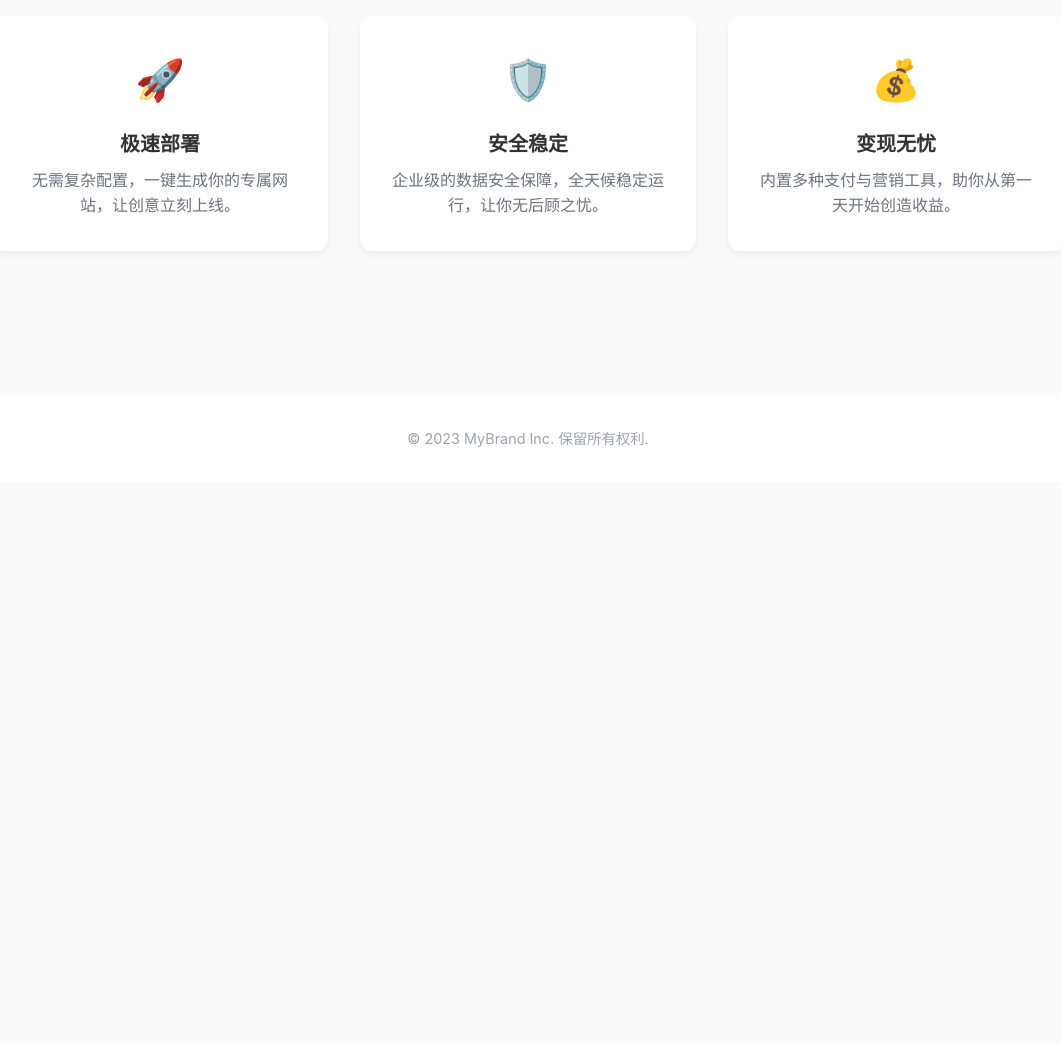
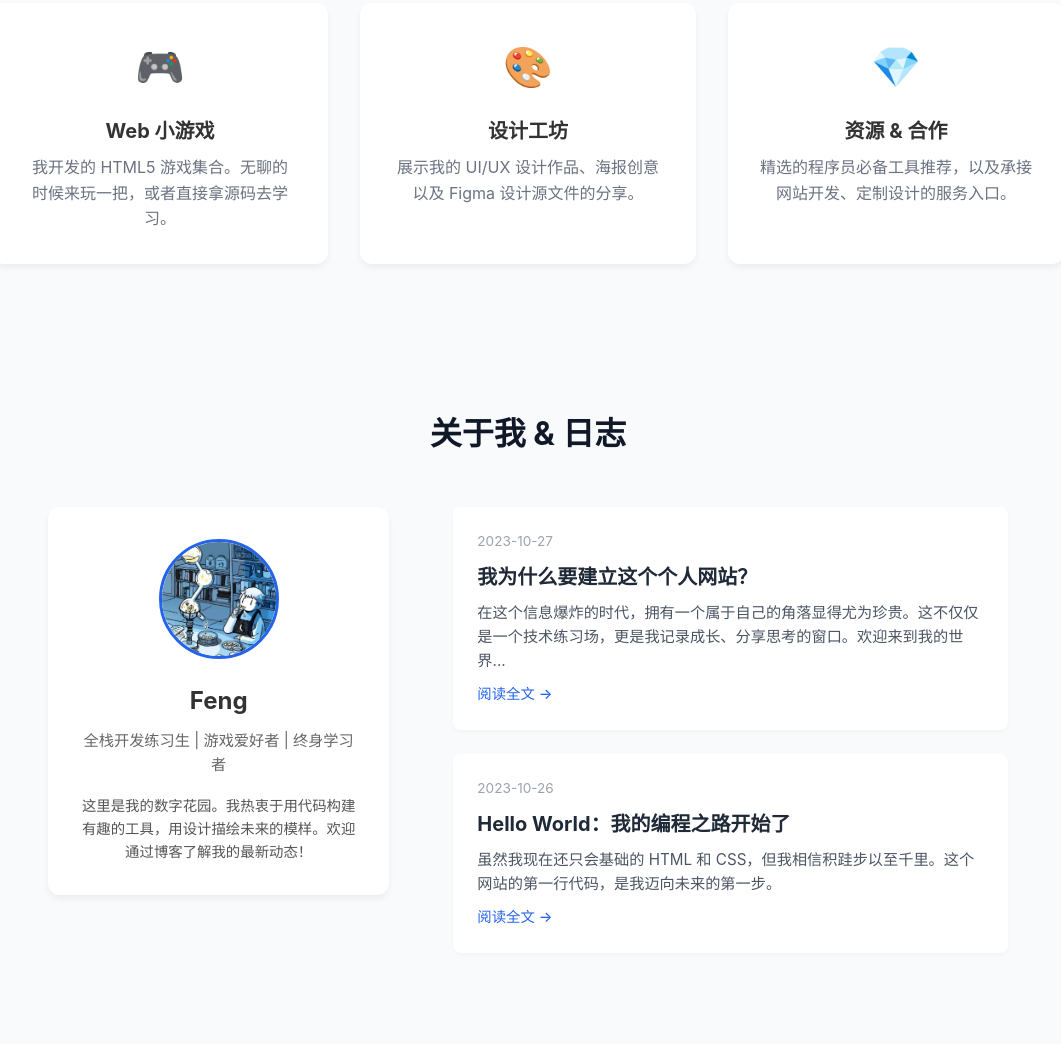
Before and after one commit to fengt8291-lab/my-first-web, a plain HTML site: page index.html in a window 1280 px wide. Shown: the part 644-1688 px from the top of the page, without its empty margins (112-1173 px from the left). Before the commit the page ends 1126 px from the top, so only its background shows below. Drawn offline with Linux system fonts and the light colour scheme; files whose address does not match are found by name.

Commit message:
add blog and avatar

```diff
--- a/index.html
+++ b/index.html
@@ -38,43 +38,114 @@
             h1 { font-size: 2rem; }
             header { padding: 4rem 20px; }
         }
+
+        /* --- 博客板块样式 --- */
+        .container { max-width: 1000px; margin: 0 auto; padding: 4rem 20px; }
+        .section-title { text-align: center; font-size: 2rem; margin-bottom: 3rem; color: #111827; }
+
+        /* 关于我 & 博客的左右布局 */
+        .about-blog-wrapper { display: flex; gap: 4rem; align-items: flex-start; }
+        .profile-card { flex: 1; text-align: center; background: white; padding: 2rem; border-radius: 12px; box-shadow: 0 4px 6px rgba(0,0,0,0.05); }
+        .avatar { width: 120px; height: 120px; border-radius: 50%; margin-bottom: 1rem; object-fit: cover; border: 3px solid #2563eb; }
+        .profile-name { font-size: 1.5rem; font-weight: bold; margin-bottom: 0.5rem; }
+        .profile-bio { color: #666; font-size: 0.95rem; margin-bottom: 1rem; }
+
+        /* 博客文章列表 */
+        .blog-section { flex: 2; }
+        .post-item { background: white; padding: 1.5rem; border-radius: 8px; margin-bottom: 1.5rem; box-shadow: 0 2px 4px rgba(0,0,0,0.03); transition: transform 0.2s; }
+        .post-item:hover { transform: translateX(5px); }
+        .post-date { font-size: 0.85rem; color: #9ca3af; margin-bottom: 0.5rem; display: block; }
+        .post-title { font-size: 1.25rem; margin-bottom: 0.5rem; color: #1f2937; }
+        .post-excerpt { color: #4b5563; font-size: 0.95rem; line-height: 1.6; }
+        .read-more { color: #2563eb; text-decoration: none; font-weight: 500; font-size: 0.9rem; display: inline-block; margin-top: 0.5rem; }
+        .read-more:hover { text-decoration: underline; }
+
+        /* 手机端适配：变成上下排列 */
+        @media (max-width: 768px) {
+            .about-blog-wrapper { flex-direction: column; }
+        }
+
+
     </style>
 </head>
 <body>
 
     <!-- 顶部导航 -->
     <nav>
-        <div class="logo">MyBrand</div>
         <div class="nav-links">
-            <a href="#">首页</a>
-            <a href="#">功能</a>
-            <a href="#">关于</a>
+            <a href="#home">首页</a>
+            <a href="#games">游戏</a>
+            <a href="#designs">设计</a>
+            <a href="#blog">日志</a>
         </div>
     </nav>
 
     <!-- 核心标题区 -->
     <header>
-        <h1>把你的想法<br>变成现实的产品</h1>
-        <p class="subtitle">我们提供最简单、最高效的工具，帮助你快速搭建属于你的数字资产，开始你的盈利之旅。</p>
+        <h1>代码 & 设计<br>创造无限可能</h1>
+        <p class="subtitle">欢迎来到我的数字花园。这里收录我的小游戏、UI设计作品以及编程路上的思考。</p>
         <a href="#" class="cta-button">立即开始 - 免费试用</a>
     </header>
 
     <!-- 特性卡片区 -->
     <section class="features">
         <div class="feature-card">
-            <div class="icon">🚀</div>
-            <div class="feature-title">极速部署</div>
-            <div class="feature-desc">无需复杂配置，一键生成你的专属网站，让创意立刻上线。</div>
+            <div class="icon">🎮</div>
+            <div class="feature-title">Web 小游戏</div>
+            <div class="feature-desc">我开发的 HTML5 游戏集合。无聊的时候来玩一把，或者直接拿源码去学习。</div>
         </div>
         <div class="feature-card">
-            <div class="icon">🛡️</div>
-            <div class="feature-title">安全稳定</div>
-            <div class="feature-desc">企业级的数据安全保障，全天候稳定运行，让你无后顾之忧。</div>
+            <div class="icon">🎨</div>
+            <div class="feature-title">设计工坊</div>
+            <div class="feature-desc">展示我的 UI/UX 设计作品、海报创意以及 Figma 设计源文件的分享。</div>
         </div>
         <div class="feature-card">
-            <div class="icon">💰</div>
-            <div class="feature-title">变现无忧</div>
-            <div class="feature-desc">内置多种支付与营销工具，助你从第一天开始创造收益。</div>
+            <div class="icon">💎</div>
+            <div class="feature-title">资源 & 合作</div>
+            <div class="feature-desc">精选的程序员必备工具推荐，以及承接网站开发、定制设计的服务入口。</div>
+        </div>
+    </section>
+
+    <!-- 关于我 & 博客板块 -->
+    <section class="container">
+        <h2 class="section-title">关于我 & 日志</h2>
+
+        <div class="about-blog-wrapper">
+            <!-- 左侧：个人简介 -->
+            <div class="profile-card">
+                <!-- 这里的图片是一个随机生成的头像，你可以换成你自己的照片链接 -->
+                <img src="E:\my-first-web\images\avatar.jpg" alt="Avatar" class="avatar">
+                <div class="profile-name">Feng</div>
+                <p class="profile-bio">全栈开发练习生 | 游戏爱好者 | 终身学习者</p>
+                <p style="font-size: 0.9rem; color: #555;">
+                    这里是我的数字花园。我热衷于用代码构建有趣的工具，用设计描绘未来的模样。欢迎通过博客了解我的最新动态！
+                </p>
+            </div>
+
+            <!-- 右侧：博客列表 -->
+            <div class="blog-section">
+
+                <!-- 文章 1 -->
+                <article class="post-item">
+                    <span class="post-date">2023-10-27</span>
+                    <h3 class="post-title">我为什么要建立这个个人网站？</h3>
+                    <p class="post-excerpt">
+                        在这个信息爆炸的时代，拥有一个属于自己的角落显得尤为珍贵。这不仅仅是一个技术练习场，更是我记录成长、分享思考的窗口。欢迎来到我的世界...
+                    </p>
+                    <a href="post1.html" class="read-more">阅读全文 &rarr;</a>
+                </article>
+
+                <!-- 文章 2 (占位) -->
+                <article class="post-item">
+                    <span class="post-date">2023-10-26</span>
+                    <h3 class="post-title">Hello World：我的编程之路开始了</h3>
+                    <p class="post-excerpt">
+                        虽然我现在还只会基础的 HTML 和 CSS，但我相信积跬步以至千里。这个网站的第一行代码，是我迈向未来的第一步。
+                    </p>
+                    <a href="#" class="read-more">阅读全文 &rarr;</a>
+                </article>
+
+            </div>
         </div>
     </section>
 
```
Also changed, not shown: post1.html (added, +89 -0 lines), images/avatar.jpg (added).
